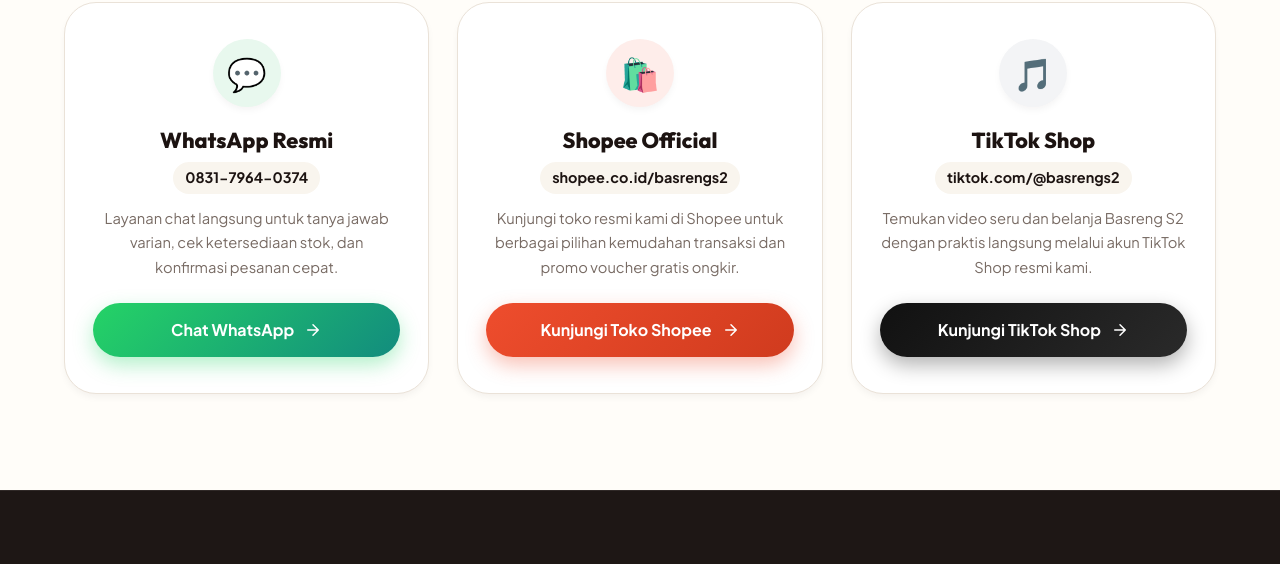
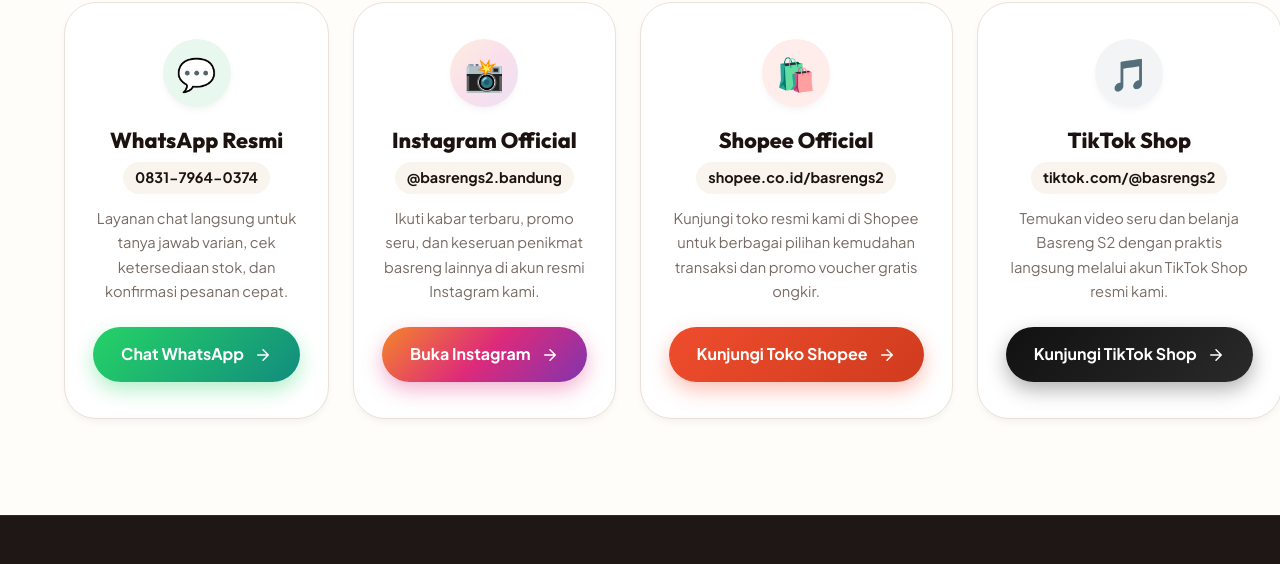
Before and after one commit to nadyakhrns/basrengs2, a plain HTML site: page index.html in a window 1280 px wide. Shown: the part 6950-7514 px from the top of the page. Drawn offline with Linux system fonts and the light colour scheme.

Commit message:
tambah ig

```diff
--- a/css/style.css
+++ b/css/style.css
@@ -280,6 +280,17 @@ ul, ol {
   background: linear-gradient(135deg, #222222 0%, #000000 100%);
   transform: translateY(-2px);
   box-shadow: 0 12px 24px rgba(0, 0, 0, 0.4);
+}
+
+.btn-instagram {
+  background: linear-gradient(135deg, #F58529 0%, #DD2A7B 50%, #8134AF 100%);
+  color: #FFFFFF;
+  box-shadow: 0 8px 20px rgba(221, 42, 123, 0.35);
+}
+
+.btn-instagram:hover {
+  transform: translateY(-2px);
+  box-shadow: 0 12px 24px rgba(221, 42, 123, 0.45);
 }
 
 .btn-sm {
@@ -1410,8 +1421,8 @@ ul, ol {
    ========================================================================== */
 .contact-grid {
   display: grid;
-  grid-template-columns: repeat(3, 1fr);
-  gap: 28px;
+  grid-template-columns: repeat(4, 1fr);
+  gap: 24px;
 }
 
 .contact-card {
@@ -1457,6 +1468,11 @@ ul, ol {
 .contact-card.card-tiktok .contact-icon-wrapper {
   background: #F3F4F6;
   color: #111111;
+}
+
+.contact-card.card-ig .contact-icon-wrapper {
+  background: linear-gradient(135deg, rgba(245, 133, 41, 0.15) 0%, rgba(221, 42, 123, 0.15) 50%, rgba(129, 52, 175, 0.15) 100%);
+  color: #DD2A7B;
 }
 
 .contact-channel-title {
@@ -1840,6 +1856,10 @@ ul, ol {
   }
 
   .steps-grid {
+    grid-template-columns: repeat(2, 1fr);
+  }
+
+  .contact-grid {
     grid-template-columns: repeat(2, 1fr);
   }
 
--- a/index.html
+++ b/index.html
@@ -67,7 +67,8 @@
         },
         "sameAs": [
           "https://shopee.co.id/basrengs2",
-          "https://www.tiktok.com/@basrengs2"
+          "https://www.tiktok.com/@basrengs2",
+          "https://www.instagram.com/basrengs2.bandung/"
         ]
       },
       {
@@ -871,8 +872,24 @@
             </button>
           </div>
 
+          <!-- Instagram Card -->
+          <div class="contact-card card-ig reveal-fade-up delay-200">
+            <div class="contact-icon-wrapper">
+              📸
+            </div>
+            <h3 class="contact-channel-title">Instagram Official</h3>
+            <span class="contact-channel-handle">@basrengs2.bandung</span>
+            <p class="contact-channel-info">
+              Ikuti kabar terbaru, promo seru, dan keseruan penikmat basreng lainnya di akun resmi Instagram kami.
+            </p>
+            <button type="button" class="btn btn-instagram btn-block" id="btn-contact-ig">
+              <span>Buka Instagram</span>
+              <svg width="18" height="18" viewBox="0 0 24 24" fill="none" stroke="currentColor" stroke-width="2" stroke-linecap="round" stroke-linejoin="round"><path d="M5 12h14M12 5l7 7-7 7"/></svg>
+            </button>
+          </div>
+
           <!-- Shopee Card -->
-          <div class="contact-card card-shopee reveal-fade-up delay-200">
+          <div class="contact-card card-shopee reveal-fade-up delay-300">
             <div class="contact-icon-wrapper">
               🛍️
             </div>
@@ -888,7 +905,7 @@
           </div>
 
           <!-- TikTok Shop Card -->
-          <div class="contact-card card-tiktok reveal-fade-up delay-300">
+          <div class="contact-card card-tiktok reveal-fade-up delay-400">
             <div class="contact-icon-wrapper">
               🎵
             </div>
@@ -950,6 +967,10 @@
             <span>WhatsApp: <a href="https://wa.me/6283179640374" target="_blank" rel="noopener noreferrer">0831-7964-0374</a></span>
           </div>
           <div class="footer-contact-item">
+            <span>📸</span>
+            <span>Instagram: <a href="https://www.instagram.com/basrengs2.bandung/" target="_blank" rel="noopener noreferrer">@basrengs2.bandung</a></span>
+          </div>
+          <div class="footer-contact-item">
             <span>🛍️</span>
             <span>Shopee: <a href="https://shopee.co.id/basrengs2" target="_blank" rel="noopener noreferrer">basrengs2</a></span>
           </div>
--- a/js/app.js
+++ b/js/app.js
@@ -10,6 +10,10 @@ const CONFIG = {
   // Nomor WhatsApp resmi Basreng S2 (083179640374 -> 6283179640374)
   whatsappNumber: "6283179640374",
   whatsappDisplay: "0831-7964-0374",
+
+  // Tautan akun Instagram resmi
+  instagramUrl: "https://www.instagram.com/basrengs2.bandung/",
+  instagramDisplay: "@basrengs2.bandung",
 
   // Tautan toko Shopee resmi
   shopeeUrl: "https://shopee.co.id/basrengs2",
@@ -565,6 +569,7 @@ window.selectVariantInForm = selectVariantInForm;
 // =============================================================================
 function initContactButtons() {
   const contactWaBtn = document.getElementById("btn-contact-wa");
+  const contactIgBtn = document.getElementById("btn-contact-ig");
   const contactShopeeBtn = document.getElementById("btn-contact-shopee");
   const contactTiktokBtn = document.getElementById("btn-contact-tiktok");
 
@@ -574,6 +579,13 @@ function initContactButtons() {
       const cleanNumber = CONFIG.whatsappNumber.replace(/[^0-9]/g, "");
       const text = encodeURIComponent(CONFIG.defaultGreeting);
       window.open(`https://wa.me/${cleanNumber}?text=${text}`, "_blank");
+    });
+  }
+
+  if (contactIgBtn) {
+    contactIgBtn.addEventListener("click", (e) => {
+      e.preventDefault();
+      window.open(CONFIG.instagramUrl, "_blank");
     });
   }
 
```
